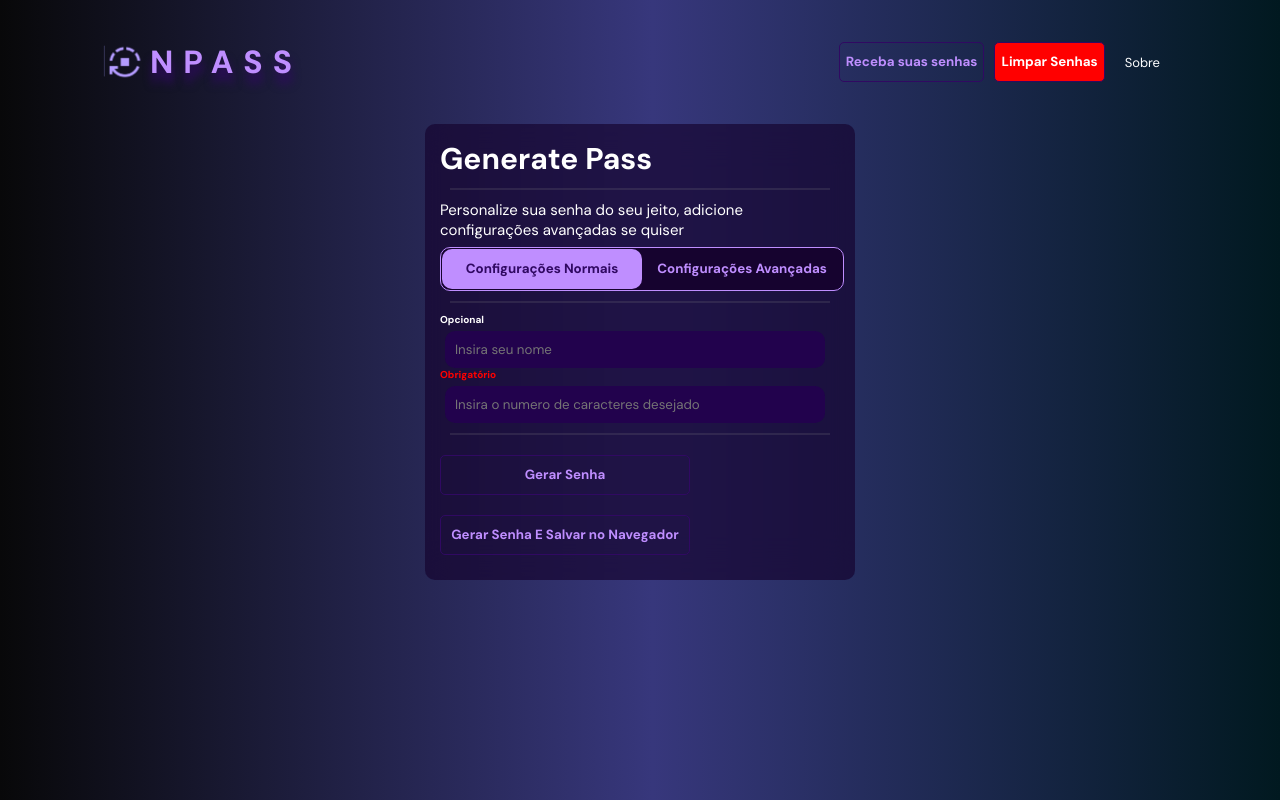
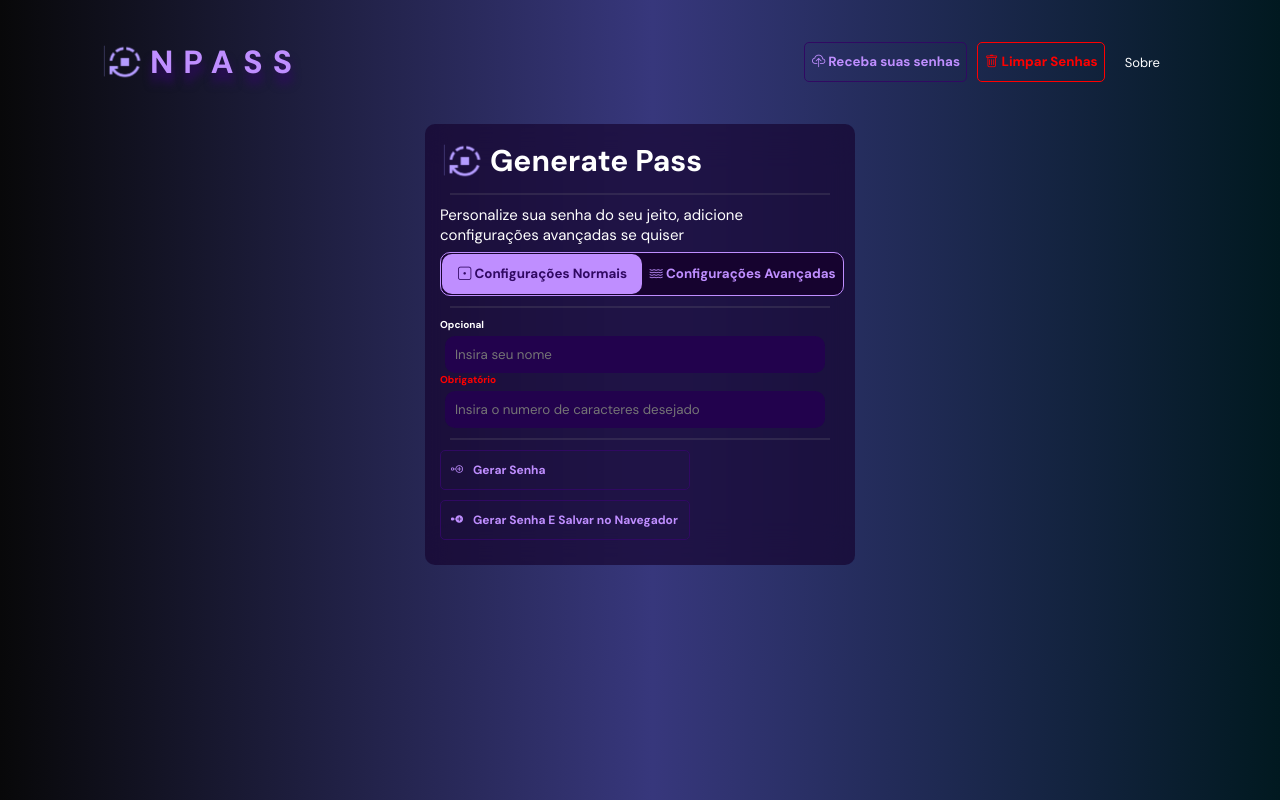
Before and after one commit to xtei/Npass, a website: page index.html in a window 1280 px wide. Shown: the top 800 px of the page. Drawn offline with nearby package versions, Linux system fonts and the light colour scheme.

Commit message:
update for users best experience

```diff
--- a/index.html
+++ b/index.html
@@ -36,7 +36,7 @@
         <hr>
         <h4 class="aviso">Text Content</h4>
         <hr>
-        <button class="close-dialog">Estou Ciente dos riscos e Continuar</button>
+        <button class="close-dialog"><i class="bi bi-exclamation"></i> Estou Ciente dos riscos e Continuar</button>
       </div>
       <div class="dialog-infor new-d">
         <div class="header-dialog">
@@ -58,7 +58,7 @@
         <hr>
         <input type="text" id="email-user" placeholder="Seu email: " required>
         <hr>
-        <button class="send-email">Solicitar Senhas</button>
+        <button class="send-email"><i class="bi bi-person-fill-down"></i> Solicitar Senhas</button>
       </div>
     </div>
     <div class="back-dialog-clear">
@@ -70,8 +70,8 @@
         <hr>
         <h4 class="aviso">Ao clicar no botão abaixo, você irá remover todas as senhas do navegador, e não poderá recuperá-las ao menos que você tenha solicitado elas por email. Você pode reconsiderar e cancelar a solicitação. Obrigado por usar o NPASS!</h4>
         <hr>
-        <button class="confirm-dialog-clear-cache d-clearcache">Estou Ciente dos riscos e Continuar</button>
-        <button class="close-dialog-clear-cache d-clearcache">Cancelar a ação</button>
+        <button class="confirm-dialog-clear-cache d-clearcache"><i class="bi bi-exclamation"></i> Estou Ciente dos Riscos</button>
+        <button class="close-dialog-clear-cache d-clearcache"><i class="bi bi-x"></i> Cancelar a ação</button>
       </div>
     </div>
     <header>
@@ -82,14 +82,17 @@
       />
       <h1 class="title-site">NPASS</h1>
       <ul class="services-area">
-        <li><button class="receber-senhas">Receba suas senhas</button></li>
-        <li><button class="clear-cache">Limpar Senhas</button></li>
+        <li><button class="receber-senhas"><i class="bi bi-cloud-upload"></i> Receba suas senhas</button></li>
+        <li><button class="clear-cache"><i class="bi bi-trash"></i> Limpar Senhas</button></li>
         <li><a href="#">Sobre</a></li>
       </ul>
     </header>
     <main>
       <section class="generatePassSection">
-        <h1 class="title-page">Generate Pass</h1>
+        <div class="header-section">
+          <img class="logo-npass" src="/src/img/transparent-logo.png" alt="logo-npass">
+          <h1 class="title-page">Generate Pass</h1>
+        </div>
         <hr />
         <h4 class="description">
           Personalize sua senha do seu jeito, adicione configurações avançadas
@@ -97,9 +100,11 @@
         </h4>
         <div class="container-settings-pass">
           <button class="settings-normal btn-setting-mode active">
+            <i class="bi bi-dice-1"></i>
             Configurações Normais
           </button>
           <button class="settings-advanced btn-setting-mode">
+            <i class="bi bi-water"></i>
             Configurações Avançadas
           </button>
         </div>
@@ -143,8 +148,8 @@
             </div>
           </div>
           <hr />
-          <button class="save generatepassbtn">Gerar Senha</button>
-          <button class="save savepassbtn">Gerar Senha E Salvar no Navegador</button>
+          <button class="save generatepassbtn"><i class="bi bi-node-plus"></i> Gerar Senha</button>
+          <button class="save savepassbtn"><i class="bi bi-node-plus-fill"></i> Gerar Senha E Salvar no Navegador</button>
           <div class="output">
             <h1 class="text-output"></h1>
             <h4 id="hidden-password-input" style="display: none;"></h4>
--- a/src/css/index.css
+++ b/src/css/index.css
@@ -76,6 +76,7 @@ header ul li a:hover {
 
 button {
   border: 1px solid #300962;
+  padding-left: 7px;
   max-width: 250px;
   height: 40px;
   margin-left: 10px;
@@ -100,6 +101,10 @@ main {
   justify-content: center;
 }
 
+.send-email {
+  width: 100%;
+}
+
 .generatePassSection {
   color: #ffffff;
   max-width: 400px;
@@ -107,6 +112,12 @@ main {
   padding: 15px 15px;
   border-radius: 10px;
   backdrop-filter: blur(20px);
+}
+
+.header-section {
+  display: flex;
+  align-items: center;
+
 }
 
 .generatePassSection .title-page {
@@ -276,8 +287,16 @@ hr {
 }
 
 .save {
-  width: 100%;
+  display: flex;
+  align-items: center;
+  font-size: 12px;
+  width: 400px;
+  padding: 0 10px;
   margin: 10px 0;
+}
+
+.save i {
+  margin-right: 10px;
 }
 
 .back-toast {
@@ -407,7 +426,7 @@ hr {
   margin: 10px 0 0 0;
 }
 
-.confirm-dialog-clear-cache, .clear-cache {
-  background: red;
-  color: #fff;
+.confirm-dialog-clear-cache, .clear-cache, .close-dialog {
+  border: 1px solid red;
+  color: #ff0000;
 }
--- a/src/index.js
+++ b/src/index.js
@@ -216,9 +216,9 @@ document.addEventListener("DOMContentLoaded", () => {
       return;
     }
 
-    if (length > 15) {
+    if (length > 25) {
       toast(
-        "Número máximo de caracteres atingido! Use menor do que 15 e maior do que 8!"
+        "Número máximo de caracteres atingido! Use menor do que 25 e maior do que 8!"
       );
       return;
     }
```
